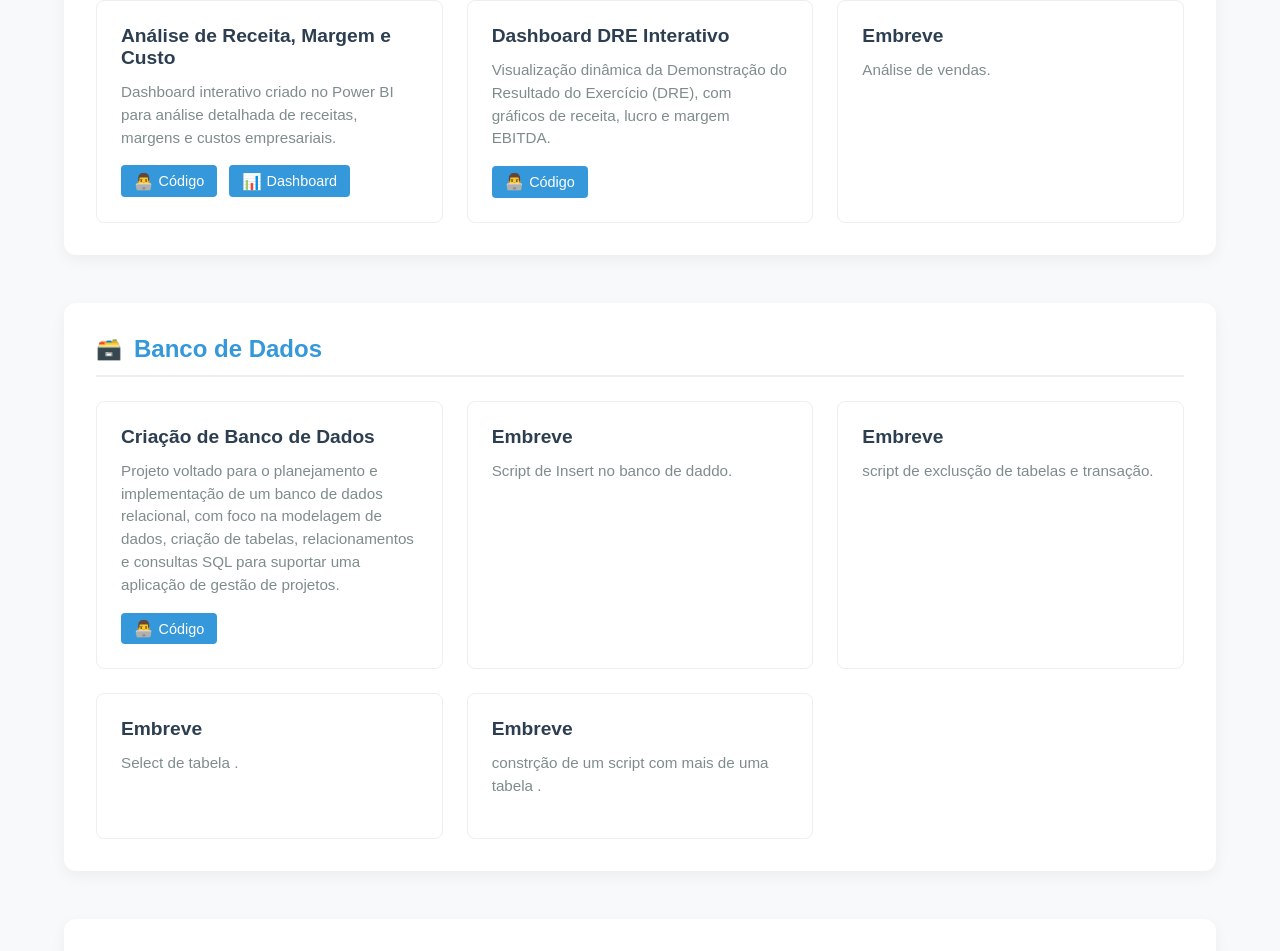
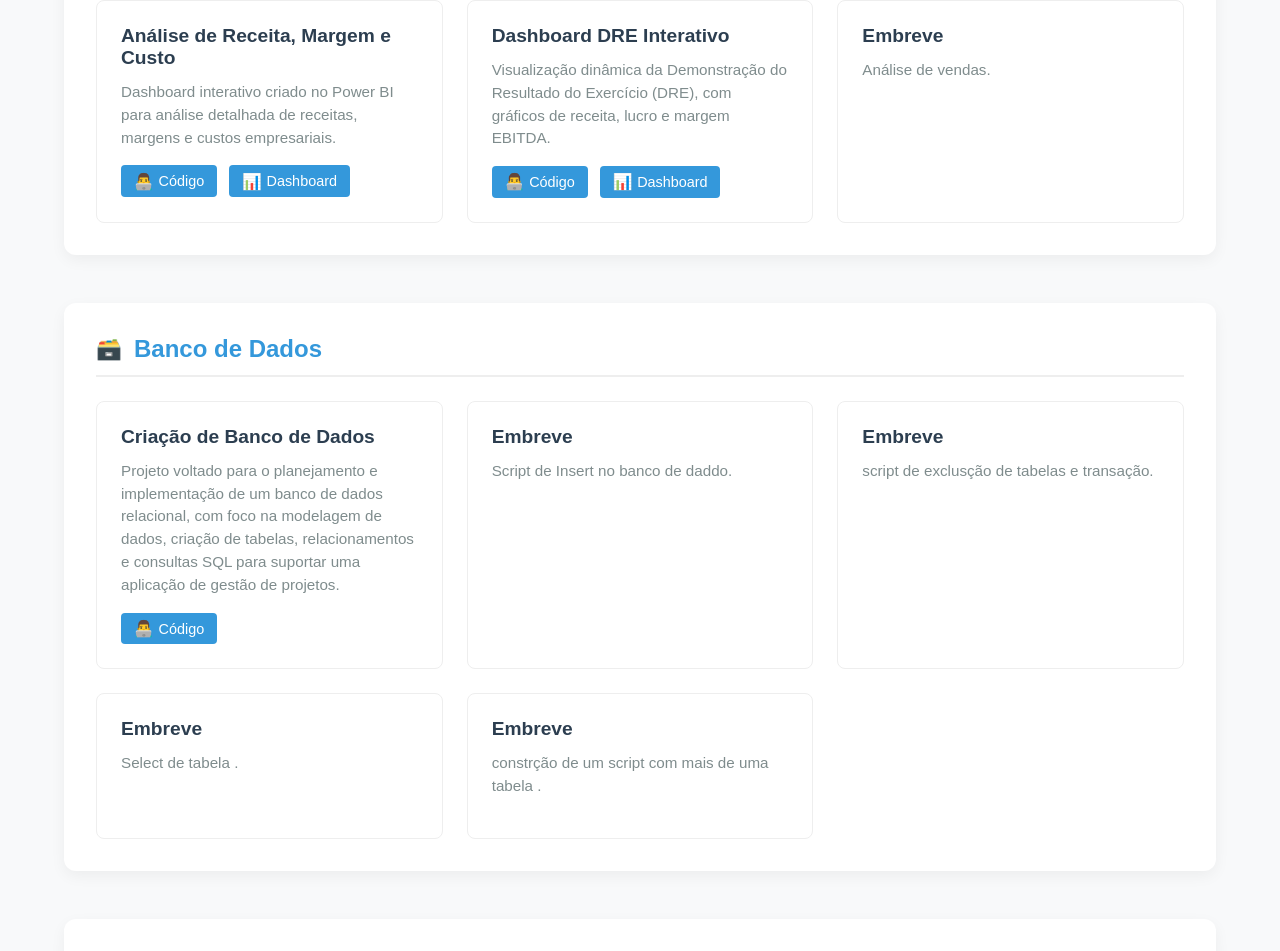
Before and after one commit to tiago639/Meu-portifoleo, a React (Create React App) app: page / in a window 1280 px wide. Shown: the part 8489-9440 px from the top of the page. Built offline with nearby package versions, Linux system fonts and the light colour scheme.

Commit message:
Atualiza seção de projetos com novos conteúdos

```diff
--- a/src/sections/Projects.jsx
+++ b/src/sections/Projects.jsx
@@ -18,6 +18,7 @@ const projectsByCategory = [
         title: 'Dashboard DRE Interativo',
         description: 'Visualização dinâmica da Demonstração do Resultado do Exercício (DRE), com gráficos de receita, lucro e margem EBITDA.',
         githubUrl: 'https://github.com/tiago639/Analise-DRE',
+        powerBiUrl: 'https://app.powerbi.com/view?r=eyJrIjoiODM5MmJkYmQtNTJkZi00YzQxLTgxODYtOTdmNTc5YmE3ZmY2IiwidCI6IjE0NmNlYmE1LTcyNDUtNGI2OS1iNWUyLTEzZTRhNTM3NGZiMCIsImMiOjF9'
       },
       {
         id: 3,
```
